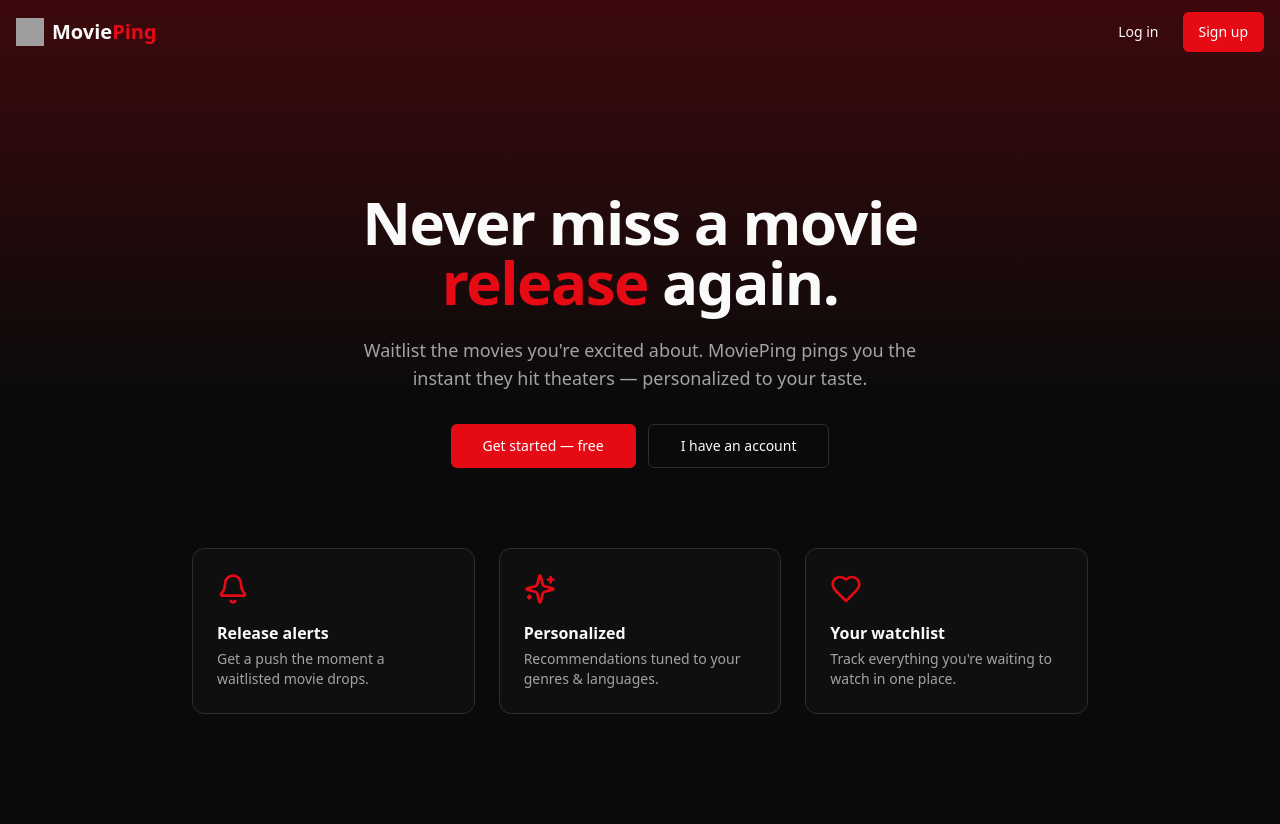
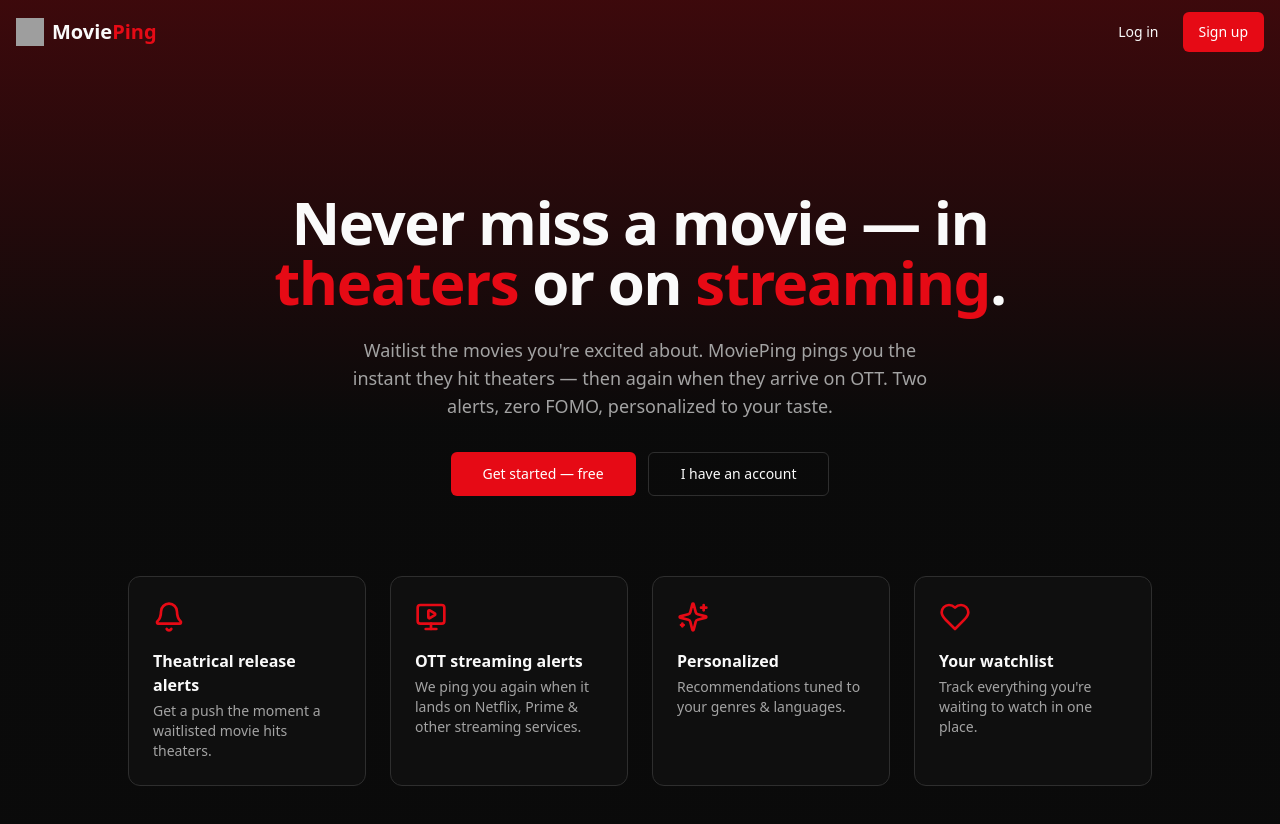
Before and after one commit to thepratikguptaa/movieping, a Next.js app: page / in a window 1280 px wide. Shown: the top 824 px of the page. Before the commit the page ends 800 px from the top, so only its background shows below. Built offline with nearby package versions, Linux system fonts and the light colour scheme; no server answers; grey boxes are pictures that could not be loaded.

Commit message:
Enhance landing page features and messaging; add OTT streaming alerts and improve UI layout

```diff
--- a/src/app/page.tsx
+++ b/src/app/page.tsx
@@ -4,12 +4,13 @@
 import Link from "next/link";
 import { useRouter } from "next/navigation";
 import { motion } from "framer-motion";
-import { Bell, Heart, Sparkles } from "lucide-react";
+import { Bell, Heart, Sparkles, MonitorPlay } from "lucide-react";
 import { useAuth } from "@/lib/auth-context";
 import { Button } from "@/components/ui/button";
 
 const FEATURES = [
-  { icon: Bell, title: "Release alerts", desc: "Get a push the moment a waitlisted movie drops." },
+  { icon: Bell, title: "Theatrical release alerts", desc: "Get a push the moment a waitlisted movie hits theaters." },
+  { icon: MonitorPlay, title: "OTT streaming alerts", desc: "We ping you again when it lands on Netflix, Prime & other streaming services." },
   { icon: Sparkles, title: "Personalized", desc: "Recommendations tuned to your genres & languages." },
   { icon: Heart, title: "Your watchlist", desc: "Track everything you're waiting to watch in one place." },
 ];
@@ -44,7 +45,7 @@
           transition={{ duration: 0.5 }}
           className="max-w-3xl text-4xl font-extrabold tracking-tight md:text-6xl"
         >
-          Never miss a movie <span className="text-primary">release</span> again.
+          Never miss a movie — in <span className="text-primary">theaters</span> or on <span className="text-primary">streaming</span>.
         </motion.h1>
         <motion.p
           initial={{ opacity: 0, y: 20 }}
@@ -53,7 +54,8 @@
           className="mt-6 max-w-xl text-lg text-muted-foreground"
         >
           Waitlist the movies you&apos;re excited about. MoviePing pings you the
-          instant they hit theaters — personalized to your taste.
+          instant they hit theaters — then again when they arrive on OTT.
+          Two alerts, zero FOMO, personalized to your taste.
         </motion.p>
         <motion.div
           initial={{ opacity: 0, y: 20 }}
@@ -65,7 +67,7 @@
           <Button size="lg" variant="outline" asChild><Link href="/login">I have an account</Link></Button>
         </motion.div>
 
-        <div className="mt-20 grid w-full max-w-4xl gap-6 md:grid-cols-3">
+        <div className="mt-20 grid w-full max-w-5xl gap-6 sm:grid-cols-2 lg:grid-cols-4">
           {FEATURES.map((f, i) => (
             <motion.div
               key={f.title}
```
